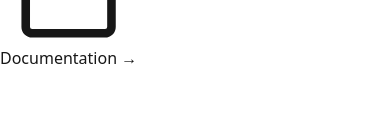
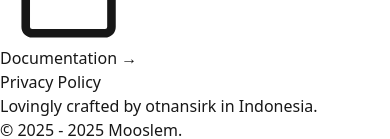
Before and after one commit to otnansirk/mooslem-landing-page, a Next.js app: page / in a window 390 px wide. Shown: the part 8133-8272 px from the top of the page. Before the commit the page ends 8203 px from the top, so only its background shows below. Built offline with nearby package versions, Linux system fonts and the light colour scheme.

Commit message:
feat : footer

```diff
--- a/src/app/page.tsx
+++ b/src/app/page.tsx
@@ -7,6 +7,7 @@ import Features from '@/components/features/Features'
 import Button from '@/components/form/Button'
 import Contact from '@/components/contacts/Contact'
 import Donate from '@/components/donates/Donate'
+import Footer from '@/components/footers/Footer'
 
 const navigation = [
   { name: 'Home', href: '#' },
@@ -113,6 +114,7 @@ export default function Home() {
     <Features />
     <Donate />
     <Contact />
+    <Footer />
   </>
   )
 }
--- a/src/components/contacts/Contact.tsx
+++ b/src/components/contacts/Contact.tsx
@@ -1,7 +1,6 @@
 import { ChatBubbleLeftRightIcon, HeartIcon } from '@heroicons/react/24/outline'
+import { DocumentIcon } from '@heroicons/react/24/outline'
 import Button from '../form/Button'
-import { DocumentMagnifyingGlassIcon } from '@heroicons/react/16/solid'
-import { DocumentIcon } from '@heroicons/react/24/outline'
 
 export default function Contact() {
     return (
--- a/src/components/donates/Donate.tsx
+++ b/src/components/donates/Donate.tsx
@@ -4,7 +4,7 @@ import Button from '../form/Button'
 export default function Donate() {
     return (
         <div className="isolate  text-white bg-cover bg-center" style={{ backgroundImage: 'url(https://images.unsplash.com/photo-1542816417-0983c9c9ad53?q=80&w=2670&auto=format&fit=crop&ixlib=rb-4.1.0&ixid=M3wxMjA3fDB8MHxwaG90by1wYWdlfHx8fGVufDB8fHx8fA%3D%3D)' }}>
-            <div className='backdrop-blur-xl px-6 py-24 sm:py-32 lg:px-8'>
+            <div className='backdrop-blur-xl px-6 py-24 sm:py-56 lg:px-8'>
 
                 <div className="mx-auto max-w-2xl sm:text-center">
                     <h2 className="text-4xl font-semibold tracking-tight text-balance sm:text-5xl">Donate</h2>
--- /dev/null
+++ b/src/components/footers/Footer.tsx
@@ -0,0 +1,25 @@
+const navigation = {
+    main: [
+        { name: 'Privacy Policy', href: '#' }
+    ]
+}
+
+export default function Footer() {
+    return (
+        <footer className="bg-gray-900">
+            <div className="mx-auto max-w-7xl overflow-hidden px-3 py-5 lg:px-8">
+                <nav aria-label="Footer" className="-mb-6 flex flex-wrap justify-center gap-x-12 gap-y-3 text-sm/6">
+                    {navigation.main.map((item) => (
+                        <a key={item.name} href={item.href} className="text-gray-400 hover:text-white">
+                            {item.name}
+                        </a>
+                    ))}
+                </nav>
+                <div className="mt-10 flex justify-center">
+                    Lovingly crafted by otnansirk in Indonesia.
+                </div>
+                <p className="mt-5 text-center text-sm/6 text-gray-400">&copy; 2025 - {(new Date()).getFullYear()} Mooslem.</p>
+            </div>
+        </footer>
+    )
+}
```
